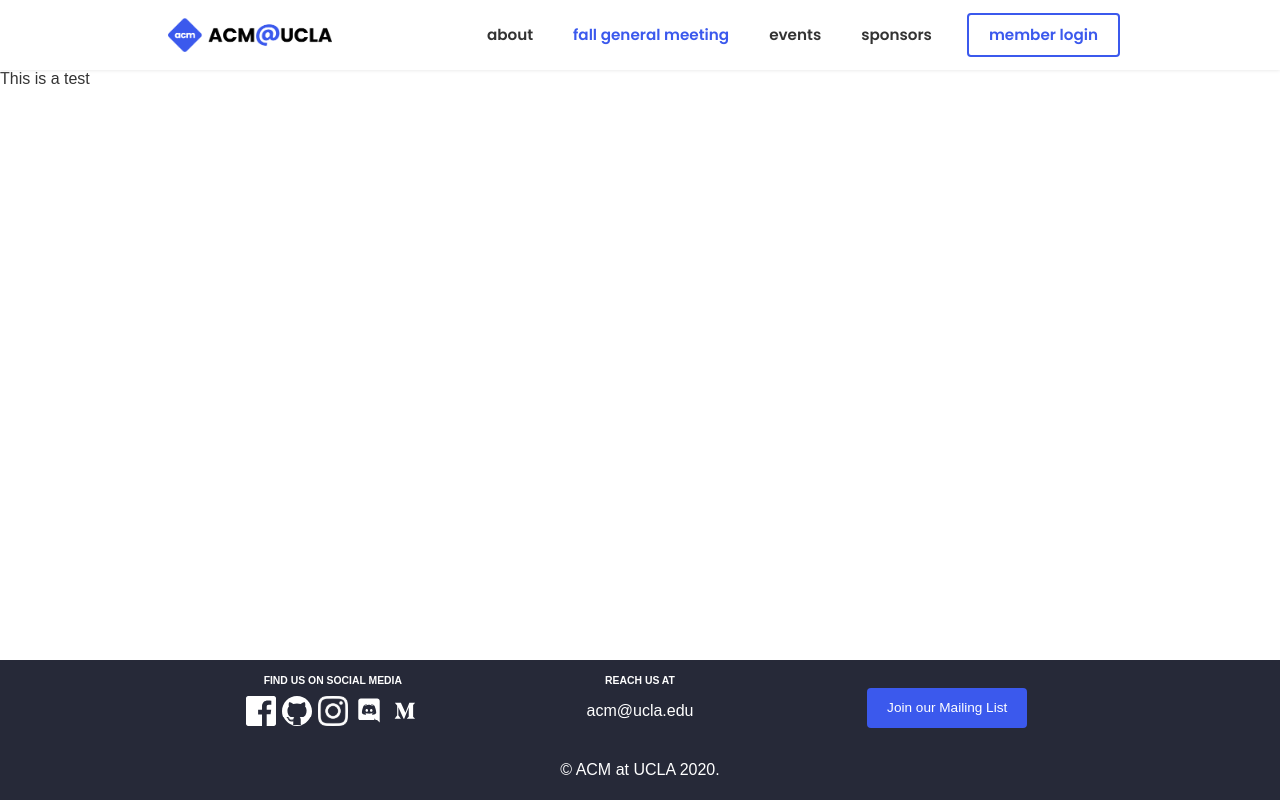
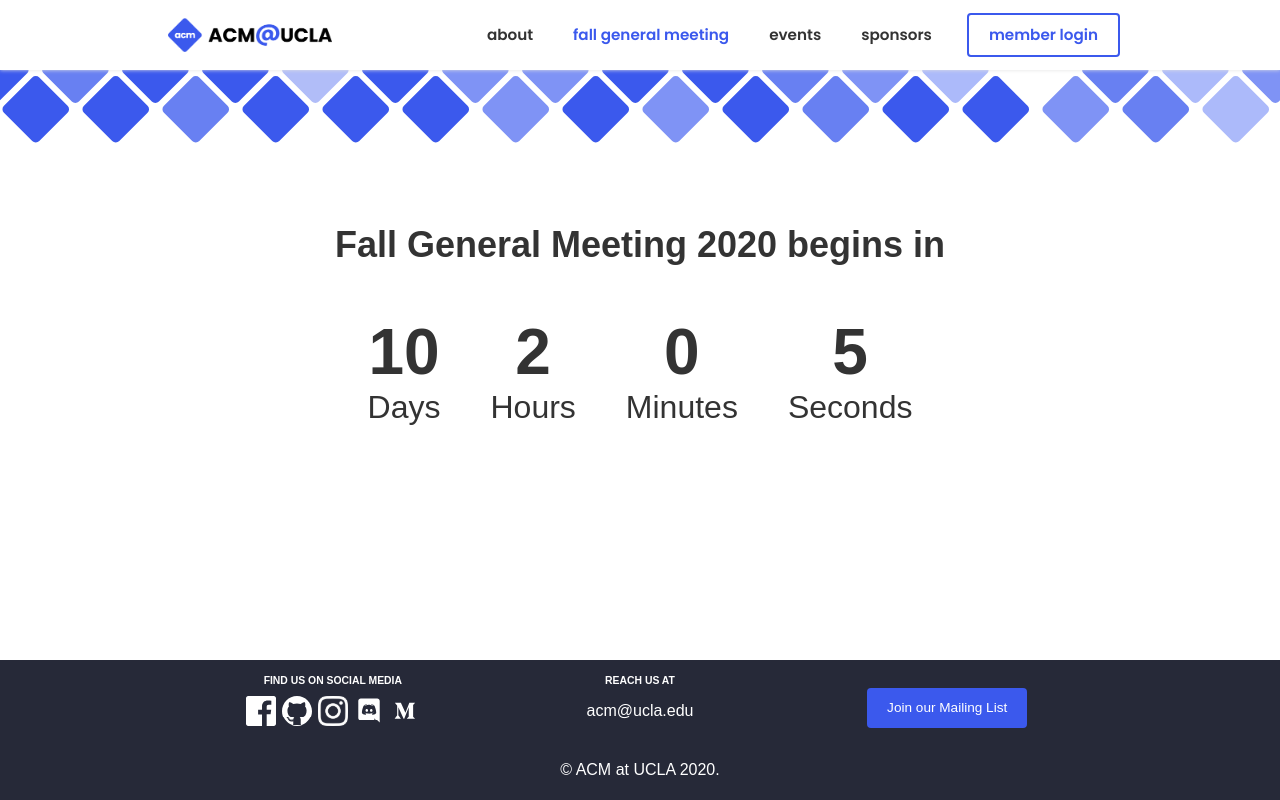
Before and after one commit to uclaacm/website, a React (Create React App) app: page /fall_gm in a window 1280 px wide. Built offline with nearby package versions, Linux system fonts and the light colour scheme; a web font is replaced by a local one.

Commit message:
implement time-to-gm component

```diff
--- a/package.json
+++ b/package.json
@@ -8,6 +8,7 @@
     "@testing-library/user-event": "^7.1.2",
     "node-sass": "^4.14.1",
     "react": "^16.13.1",
+    "react-countdown": "^2.2.1",
     "react-dom": "^16.13.1",
     "react-router-dom": "^5.2.0",
     "react-scripts": "3.4.1"
--- a/src/App.scss
+++ b/src/App.scss
@@ -79,3 +79,4 @@ body {
 @import 'components/Footer/style';
 @import 'components/Events/style';
 @import 'components/Events/Calendar/style';
+@import 'components/Events/Fall_GM/style';
--- a/src/components/Events/Fall_GM/Fall_GM.js
+++ b/src/components/Events/Fall_GM/Fall_GM.js
@@ -1,8 +1,54 @@
 import React from 'react';
 
+import Banner from '../../Banner/Banner'
+import Countdown from 'react-countdown';
+
 function Fall_GM (props) {
+	const FALL_GM_2020_START_TIME = new Date('2020-10-05T18:30:00-0700'); //October 5th 2020 at 6:30 PDT
+
+	const renderHumanReadableTime = ({ days, hours, minutes, seconds, completed }) => {
+		if (completed) return <h1 id="time-to-gm-headline-now">Fall General Meeting 2020 is happening now!</h1>;
+
+		let dayString ="Day";
+		let hourString = "Hour";
+		let minuteString = "Minute";
+		let secondString = "Second";
+
+		if (days !== 1) dayString += 's';
+		if (hours !== 1) hourString += 's';
+		if (minutes !== 1) minuteString += 's';
+		if (seconds !== 1) secondString += 's';
+
+		return (
+			<div id="time-to-gm-wrapper">
+				<h1 id="time-to-gm-headline">Fall General Meeting 2020 begins in</h1>
+				<div id="countdown-wrapper">
+					<div className="countdown-cards">
+						<div className="countdown-numbers">{days}</div>
+						<div className="countdown-labels">{dayString}</div>
+					</div>
+					<div className="countdown-cards">
+						<div className="countdown-numbers">{hours}</div>
+						<div className="countdown-labels">{hourString}</div>
+					</div>
+					<div className="countdown-cards">
+						<div className="countdown-numbers">{minutes}</div>
+						<div className="countdown-labels">{minuteString}</div>
+					</div>
+					<div className="countdown-cards">
+						<div className="countdown-numbers">{seconds}</div>
+						<div className="countdown-labels">{secondString}</div>
+					</div>
+				</div>
+			</div>
+		);
+	};
+
 	return (
-		<div>This is a test</div>
+		<div id="fall-gm-page">
+			<Banner decorative />
+			<Countdown date={FALL_GM_2020_START_TIME} renderer={renderHumanReadableTime} />
+		</div>
 	);
 }
 
--- a/src/components/Events/Fall_GM/style.scss
+++ b/src/components/Events/Fall_GM/style.scss
@@ -0,0 +1,26 @@
+#time-to-gm-headline {
+  font-size: 2.25em;
+  text-align: center;
+}
+#time-to-gm-headline-now {
+  font-size: 4em;
+  text-align: center;
+}
+#countdown-wrapper {
+  display: flex;
+  justify-content: center;
+  margin: auto;
+  width: 75%;
+
+  .countdown-cards {
+    margin: 25px;
+    .countdown-numbers {
+      font-size: 4em;
+      font-weight: bold;
+      text-align: center;
+    }
+    .countdown-labels {
+      font-size: 2em;
+    }
+  }
+}
```
Also changed, not shown: 1 other file (tests, documents, lock files or other folders).
